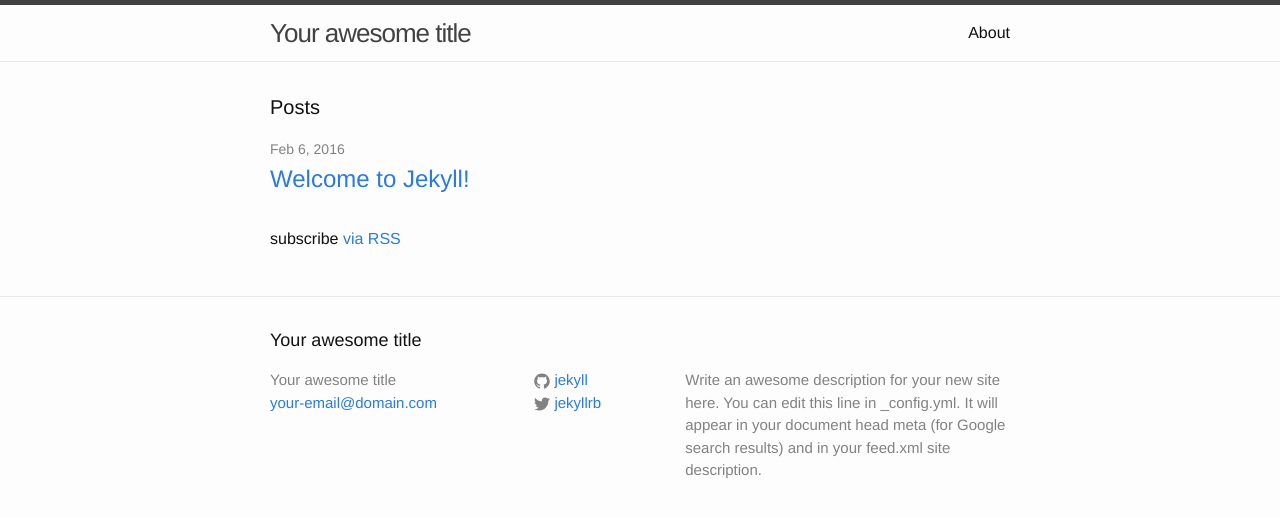
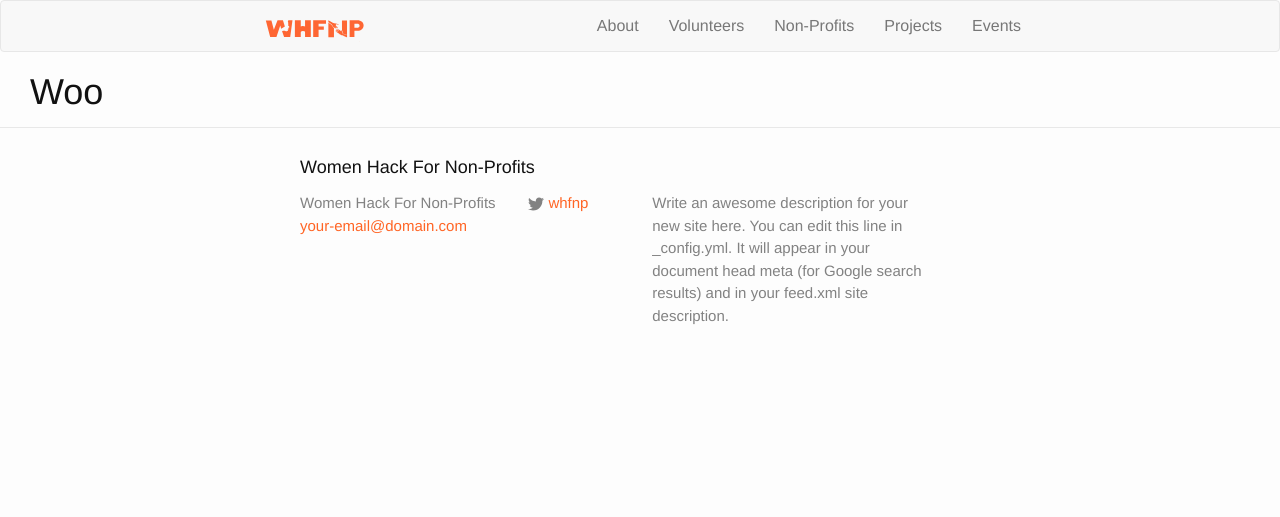
Before and after one commit to EChesters/WHFNP-Website, a Jekyll site: the page built from index.html, in a window 1280 px wide. Shown: the top 517 px of the page. Built offline with Jekyll 4.4.1, drawn with Linux system fonts in a browser that asks for light colours; nearby versions of some CDN libraries.

Commit message:
Added previous website files + added navbar

```diff
--- a/_config.yml
+++ b/_config.yml
@@ -6,16 +6,16 @@
 # 'jekyll serve'. If you change this file, please restart the server process.
 
 # Site settings
-title: Your awesome title
+title: Women Hack For Non-Profits
 email: your-email@domain.com
 description: > # this means to ignore newlines until "baseurl:"
   Write an awesome description for your new site here. You can edit this
   line in _config.yml. It will appear in your document head meta (for
   Google search results) and in your feed.xml site description.
 baseurl: "" # the subpath of your site, e.g. /blog
-url: "http://yourdomain.com" # the base hostname & protocol for your site
-twitter_username: jekyllrb
-github_username:  jekyll
+url: "echesters.github.io/WHFNP-Website" # the base hostname & protocol for your site
+twitter_username: whfnp
+# github_username:
 
 # Build settings
 markdown: kramdown
--- a/_includes/head.html
+++ b/_includes/head.html
@@ -6,7 +6,11 @@
   <title>{% if page.title %}{{ page.title }}{% else %}{{ site.title }}{% endif %}</title>
   <meta name="description" content="{% if page.excerpt %}{{ page.excerpt | strip_html | strip_newlines | truncate: 160 }}{% else %}{{ site.description }}{% endif %}">
 
+  <link rel="stylesheet" href="https://maxcdn.bootstrapcdn.com/bootstrap/3.3.6/css/bootstrap.min.css" integrity="sha384-1q8mTJOASx8j1Au+a5WDVnPi2lkFfwwEAa8hDDdjZlpLegxhjVME1fgjWPGmkzs7" crossorigin="anonymous">
+  <link rel="stylesheet" href="https://maxcdn.bootstrapcdn.com/font-awesome/4.5.0/css/font-awesome.min.css">
+
   <link rel="stylesheet" href="{{ "/css/main.css" | prepend: site.baseurl }}">
-  <link rel="canonical" href="{{ page.url | replace:'index.html','' | prepend: site.baseurl | prepend: site.url }}">
-  <link rel="alternate" type="application/rss+xml" title="{{ site.title }}" href="{{ "/feed.xml" | prepend: site.baseurl | prepend: site.url }}">
+
+  <script src="https://ajax.googleapis.com/ajax/libs/jquery/1.11.3/jquery.min.js"></script>
+  <script src="https://maxcdn.bootstrapcdn.com/bootstrap/3.3.6/js/bootstrap.min.js" integrity="sha384-0mSbJDEHialfmuBBQP6A4Qrprq5OVfW37PRR3j5ELqxss1yVqOtnepnHVP9aJ7xS" crossorigin="anonymous"></script>
 </head>
--- /dev/null
+++ b/_includes/navbar.html
@@ -0,0 +1,24 @@
+<nav class="navbar navbar-default">
+	<div class="col-xs-12 col-sm-8 position central">
+	  <div class="container-fluid">
+	    <div class="navbar-header">
+	      <button type="button" class="navbar-toggle collapsed" data-toggle="collapse" data-target="#mynavbar" aria-expanded="false">
+	        <span class="sr-only">Toggle Navigation</span>
+	        <span class="icon-bar"></span>
+	        <span class="icon-bar"></span>
+	        <span class="icon-bar"></span>
+	      </button>
+	      <a href="/" class="site-title navbar-brand"><img src="images/Logo.svg" alt="logo"></a>
+	    </div>
+	    <div class="navbar-collapse collapse in" id="mynavbar" aria-expanded="true">
+	      <ul class="nav navbar-nav navbar-right">
+	        <li><a href="/about.html">About</a></li>
+	        <li><a href="/portfolio.html">Volunteers</a></li>
+	        <li><a href="/non-profits.html">Non-Profits</a></li>
+	        <li><a href="/projects.html">Projects</a></li>
+	        <li><a href="/events.html">Events</a></li>
+	      </ul>
+	    </div>
+	  </div>
+	</div>
+</nav>
--- a/_layouts/default.html
+++ b/_layouts/default.html
@@ -4,16 +4,14 @@
   {% include head.html %}
 
   <body>
-
-    {% include header.html %}
-
-    <div class="page-content">
-      <div class="wrapper">
+    <div class="container-fluid">
+      <div class="row">
+        {% include navbar.html %}
+      </div>
         {{ content }}
-      </div>
     </div>
 
-    {% include footer.html %}
+      {% include footer.html %}
 
   </body>
 
--- a/_sass/_layout.scss
+++ b/_sass/_layout.scss
@@ -240,3 +240,15 @@
         }
     }
 }
+
+/**
+ * POSITIONS
+ */
+ .position {
+    display: block;
+    float: none;
+
+    &.central {
+        margin: 0 auto;
+    }
+ }
--- /dev/null
+++ b/_sass/_nav.scss
@@ -0,0 +1,13 @@
+nav {
+	.site-title {
+		width: 150px;
+	}
+
+	li a {
+		padding: 15px 30px;
+
+		&:hover {
+			color: $brand-color !important;
+		}
+	}
+}
--- a/_sass/_syntax-highlighting.scss
+++ /dev/null
@@ -1,71 +0,0 @@
-/**
- * Syntax highlighting styles
- */
-.highlight {
-    background: #fff;
-    @extend %vertical-rhythm;
-
-    .highlighter-rouge & {
-      background: #eef;
-    }
-
-    .c     { color: #998; font-style: italic } // Comment
-    .err   { color: #a61717; background-color: #e3d2d2 } // Error
-    .k     { font-weight: bold } // Keyword
-    .o     { font-weight: bold } // Operator
-    .cm    { color: #998; font-style: italic } // Comment.Multiline
-    .cp    { color: #999; font-weight: bold } // Comment.Preproc
-    .c1    { color: #998; font-style: italic } // Comment.Single
-    .cs    { color: #999; font-weight: bold; font-style: italic } // Comment.Special
-    .gd    { color: #000; background-color: #fdd } // Generic.Deleted
-    .gd .x { color: #000; background-color: #faa } // Generic.Deleted.Specific
-    .ge    { font-style: italic } // Generic.Emph
-    .gr    { color: #a00 } // Generic.Error
-    .gh    { color: #999 } // Generic.Heading
-    .gi    { color: #000; background-color: #dfd } // Generic.Inserted
-    .gi .x { color: #000; background-color: #afa } // Generic.Inserted.Specific
-    .go    { color: #888 } // Generic.Output
-    .gp    { color: #555 } // Generic.Prompt
-    .gs    { font-weight: bold } // Generic.Strong
-    .gu    { color: #aaa } // Generic.Subheading
-    .gt    { color: #a00 } // Generic.Traceback
-    .kc    { font-weight: bold } // Keyword.Constant
-    .kd    { font-weight: bold } // Keyword.Declaration
-    .kp    { font-weight: bold } // Keyword.Pseudo
-    .kr    { font-weight: bold } // Keyword.Reserved
-    .kt    { color: #458; font-weight: bold } // Keyword.Type
-    .m     { color: #099 } // Literal.Number
-    .s     { color: #d14 } // Literal.String
-    .na    { color: #008080 } // Name.Attribute
-    .nb    { color: #0086B3 } // Name.Builtin
-    .nc    { color: #458; font-weight: bold } // Name.Class
-    .no    { color: #008080 } // Name.Constant
-    .ni    { color: #800080 } // Name.Entity
-    .ne    { color: #900; font-weight: bold } // Name.Exception
-    .nf    { color: #900; font-weight: bold } // Name.Function
-    .nn    { color: #555 } // Name.Namespace
-    .nt    { color: #000080 } // Name.Tag
-    .nv    { color: #008080 } // Name.Variable
-    .ow    { font-weight: bold } // Operator.Word
-    .w     { color: #bbb } // Text.Whitespace
-    .mf    { color: #099 } // Literal.Number.Float
-    .mh    { color: #099 } // Literal.Number.Hex
-    .mi    { color: #099 } // Literal.Number.Integer
-    .mo    { color: #099 } // Literal.Number.Oct
-    .sb    { color: #d14 } // Literal.String.Backtick
-    .sc    { color: #d14 } // Literal.String.Char
-    .sd    { color: #d14 } // Literal.String.Doc
-    .s2    { color: #d14 } // Literal.String.Double
-    .se    { color: #d14 } // Literal.String.Escape
-    .sh    { color: #d14 } // Literal.String.Heredoc
-    .si    { color: #d14 } // Literal.String.Interpol
-    .sx    { color: #d14 } // Literal.String.Other
-    .sr    { color: #009926 } // Literal.String.Regex
-    .s1    { color: #d14 } // Literal.String.Single
-    .ss    { color: #990073 } // Literal.String.Symbol
-    .bp    { color: #999 } // Name.Builtin.Pseudo
-    .vc    { color: #008080 } // Name.Variable.Class
-    .vg    { color: #008080 } // Name.Variable.Global
-    .vi    { color: #008080 } // Name.Variable.Instance
-    .il    { color: #099 } // Literal.Number.Integer.Long
-}
--- a/css/main.scss
+++ b/css/main.scss
@@ -16,7 +16,7 @@ $spacing-unit:     30px;
 
 $text-color:       #111;
 $background-color: #fdfdfd;
-$brand-color:      #2a7ae2;
+$brand-color:      #ff6525;
 
 $grey-color:       #828282;
 $grey-color-light: lighten($grey-color, 40%);
@@ -49,5 +49,5 @@ $on-laptop:        800px;
 @import
         "base",
         "layout",
-        "syntax-highlighting"
+        "nav"
 ;
--- a/index.html
+++ b/index.html
@@ -2,22 +2,6 @@
 layout: default
 ---
 
-<div class="home">
-
-  <h1 class="page-heading">Posts</h1>
-
-  <ul class="post-list">
-    {% for post in site.posts %}
-      <li>
-        <span class="post-meta">{{ post.date | date: "%b %-d, %Y" }}</span>
-
-        <h2>
-          <a class="post-link" href="{{ post.url | prepend: site.baseurl }}">{{ post.title }}</a>
-        </h2>
-      </li>
-    {% endfor %}
-  </ul>
-
-  <p class="rss-subscribe">subscribe <a href="{{ "/feed.xml" | prepend: site.baseurl }}">via RSS</a></p>
-
+<div class="container-fluid">
+<h1>Woo</h1>
 </div>
```
Also changed, not shown: _posts/2016-02-06-welcome-to-jekyll.markdown (deleted, +0 -25 lines), images/Logo.svg (added), 1 other file.
